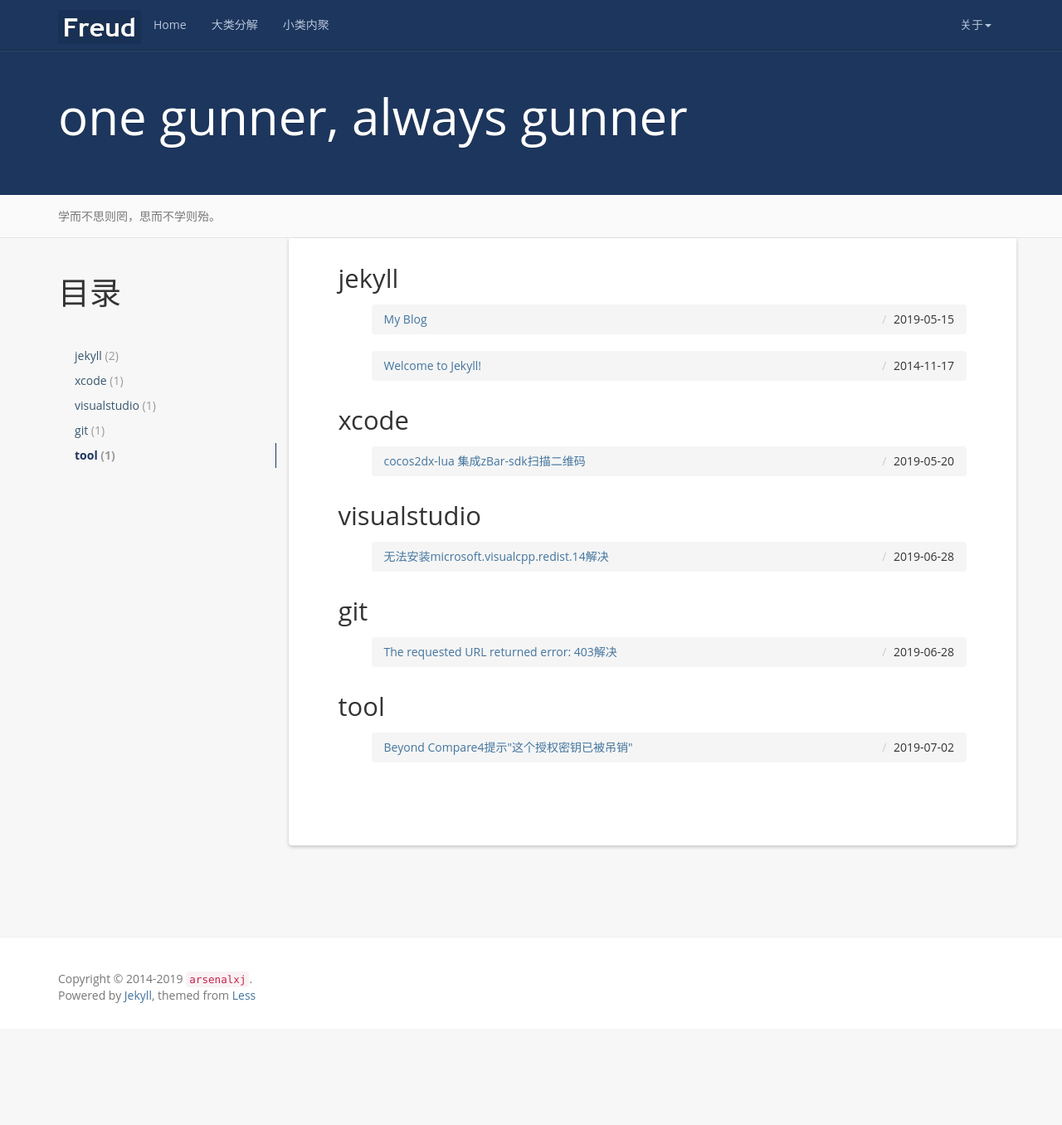
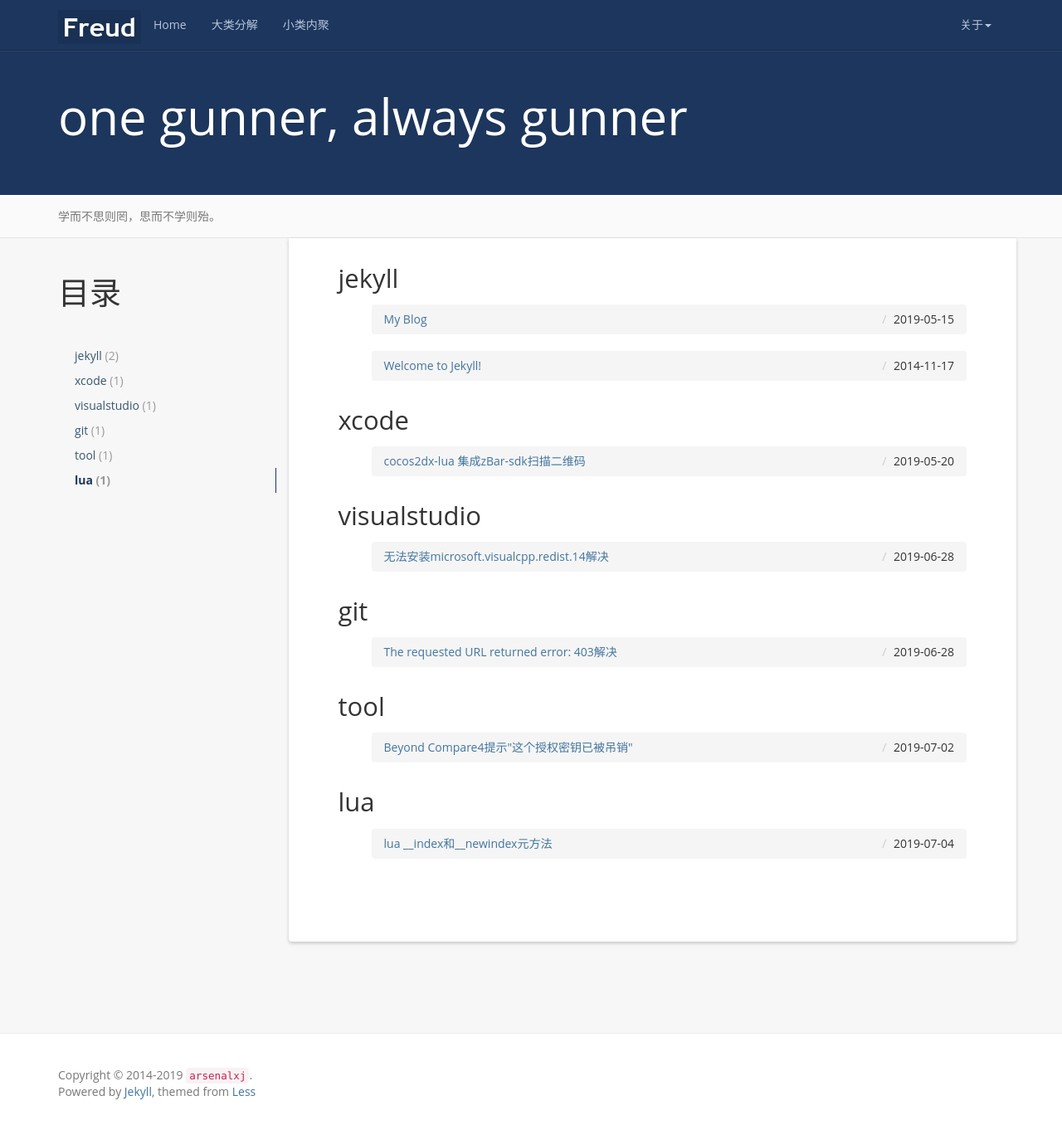
Before and after one commit to ArsLiXiaoJie/ArsLiXiaoJie.github.io, a Jekyll site: the page built from tag/index.html, in a window 1280 px wide and 1356 px high. Shown: the whole window at 83% size. Built offline with Jekyll 4.4.1, drawn with Linux system fonts in a browser that asks for light colours; nearby versions of some CDN libraries; comment, search, counter and statistics services are not loaded; part of the change alters nothing that is shown.

Commit message:
lua __index和__newindex

````diff
--- /dev/null
+++ b/_posts/2019-07-04-luameta.md
@@ -0,0 +1,116 @@
+---
+layout: post
+title:  "lua __index和__newindex元方法"
+date:   2019-07-04 13:31:01 +0800
+categories: lua
+tag: lua
+typora-root-url: ../../arslixiaojie.github.io
+---
+
+# __index
+
+- 当访问一个table的字段时，如果存在这个字段，则返回这个字段的值
+- 如果没有这个字段，则会让解释器去查找**__index**元方法，如果存在此元方法，则会调用它，返回结果
+- 如果没有这个元方法，返回nil
+- **__index**元方法可以是table，也可以是函数，是table的话就从table里面去找值
+- 注意，是table中没有这个字段才会触发此元方法
+
+```lua
+local t = {a=1,b=2}
+print(t.c)  --nil
+
+--setmetatable(t, {})
+--print(t.c)  --nil
+
+--[[
+local tt = {c=3}
+--__index元方法是一个table
+setmetatable(t, {__index = tt})
+print(t.c) -- 3
+tt.c = 4
+print(t.c) -- 4
+]]
+
+
+--[[
+setmetatable(t, {__index = function ( tbl, key )
+	print("t __index ", key)
+	return 6
+end})
+print(t.c)
+
+--输出
+-- t __index       c
+-- 6
+]]
+
+--[[
+local tt = {}
+setmetatable(tt, {__index = function ( tbl, key )
+	print("tt __index ", key)
+end})
+
+setmetatable(t, {__index = tt})
+
+print(t.c)
+print(t.a)
+--输出
+-- tt __index      c
+-- nil
+-- 1
+-- 会调用到 tt 的__index元方法，在 t 中没有 c 的字段，所以找到 __index元方法，指向 tt 这个table，就从tt里面去找，tt也没有 c 这个字段，就触发了 __index 元方法
+]]
+
+
+```
+
+# __newindex
+
+- **__newindex**用于更新table中的数据，当对table中不存在的字段赋值时，lua按照一下步骤进行
+- lua解释器先判断这个table有无元表
+- 如果有元表，就查找元表中是否有**__newindex**元方法；如果没有元表，就直接添加这个字段，然后赋值
+- 如果有这个**__newindex**元方法，就执行它，而不是执行赋值
+- 如果**__newindex**对应的不是一个函数，而是一个table时，就在这个table中赋值，而不是对原来的table
+
+```lua
+local t = {}
+t.c = 4
+print(t.c)  -- 4
+
+setmetatable(t, {
+	__newindex = function ( tbl, key, value )
+		print("t __newindex ", key, value)
+        rawset(tbl, key, value)
+        --执行原来的赋值操作
+        --这里不能用 tbl[key] = value，这样会触发__newindex元方法，进入死循环
+	end
+})
+t.d = 6
+--输出 t __newindex    d       6
+
+t.c = 5
+t.a = 1
+--只输出 t __newindex    a       1
+--由此可见，给不存在的字段赋值时才会触发__newindex
+
+local t2 = {}
+setmetatable(t2, {
+    __newindex = t
+})
+t.e = 2
+t2.b = 1
+print(t.e, t.b, t2.e, t2.b)
+--输出
+-- t __newindex    e       2
+-- t __newindex    b       1
+-- 2       1       nil     nil
+-- 可以看出，给 t、t2 赋值其实都是给 t 赋值
+--这里会调用到 t 的__newindex元方法，如果__newindex对应的是一个table，就会对这个table赋值，也就是对 t 赋值，而 t 中没有 b 字段，所以会触发 t 的__newindex
+
+```
+
+# rawget 和 rawset
+
+**rawget(table, index)** 在不触发任何元方法的情况下获取table[index]的值。table必须是一张表，index可以是任何值。
+
+**rawset(table, index, value)** 在不触发任何元方法的情况下将 table[index] 设为value。table必须是一张表，index可以是 nil 之外的任何值。value可以是任何lua值。这个函数返回table。
````
Also changed, not shown: _posts/2019-07-02-beyondcompare4.md (line endings or trailing spaces).
